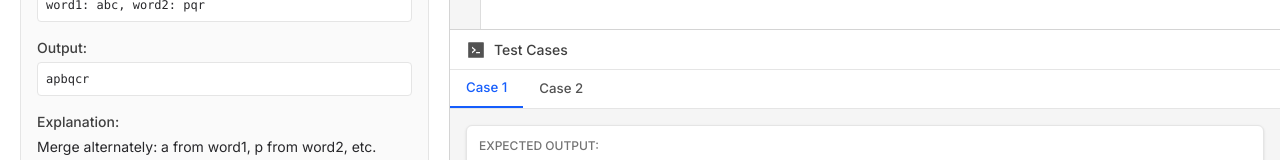
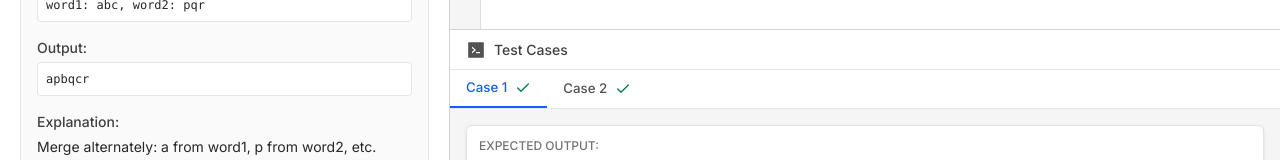
Before and after one commit to Utkarshrajmishra/coding-jr-code-editor, a React (Vite) app: page / in a window 1280 px wide. Both pictures are taken after a click on the button "Run Code". Shown: the part 367-527 px from the top of the page. Built offline with nearby package versions, Linux system fonts and the light colour scheme.

Commit message:
Add: Run Code Service

```diff
--- a/src/components/Testcase.tsx
+++ b/src/components/Testcase.tsx
@@ -2,7 +2,7 @@ import { useContext, useState } from "react";
 import { AiFillCode } from "react-icons/ai";
 import { problems } from "../constants/problems";
 import { ProblemContext } from "../context/problemContext";
-
+import { Check } from "lucide-react";
 const TestCase = () => {
   const [activeTest, setActiveTest] = useState(0);
   const context = useContext(ProblemContext);
@@ -14,7 +14,6 @@ const TestCase = () => {
 
   return (
     <section className="border-t h-[calc(100vh-349px)] overflow-y-scroll font-inter border-neutral-300 bg-neutral-100 flex flex-col">
-      {/* Header */}
       <div className="h-10 px-4 border-b border-neutral-200 flex items-center gap-2 bg-white">
         <AiFillCode className="size-5 text-neutral-600" />
         <p className="text-neutral-700 text-sm font-medium">Test Cases</p>
@@ -24,7 +23,7 @@ const TestCase = () => {
         {problems[problem.problemNo].testCases?.map((_, index) => (
           <button
             key={index}
-            className={`px-4 text-[0.83rem] py-2  font-medium transition-colors ${
+            className={`px-4 flex items-center gap-2 text-[0.83rem] py-2  font-medium transition-colors ${
               activeTest === index
                 ? "text-blue-600 border-b-2 border-blue-600"
                 : "text-neutral-600 hover:bg-neutral-50"
@@ -32,6 +31,10 @@ const TestCase = () => {
             onClick={() => setActiveTest(index)}
           >
             Case {index + 1}
+            {
+              problem.runCode &&
+              <Check className="size-4 text-emerald-700"/>
+            }
           </button>
         ))}
       </div>
```
